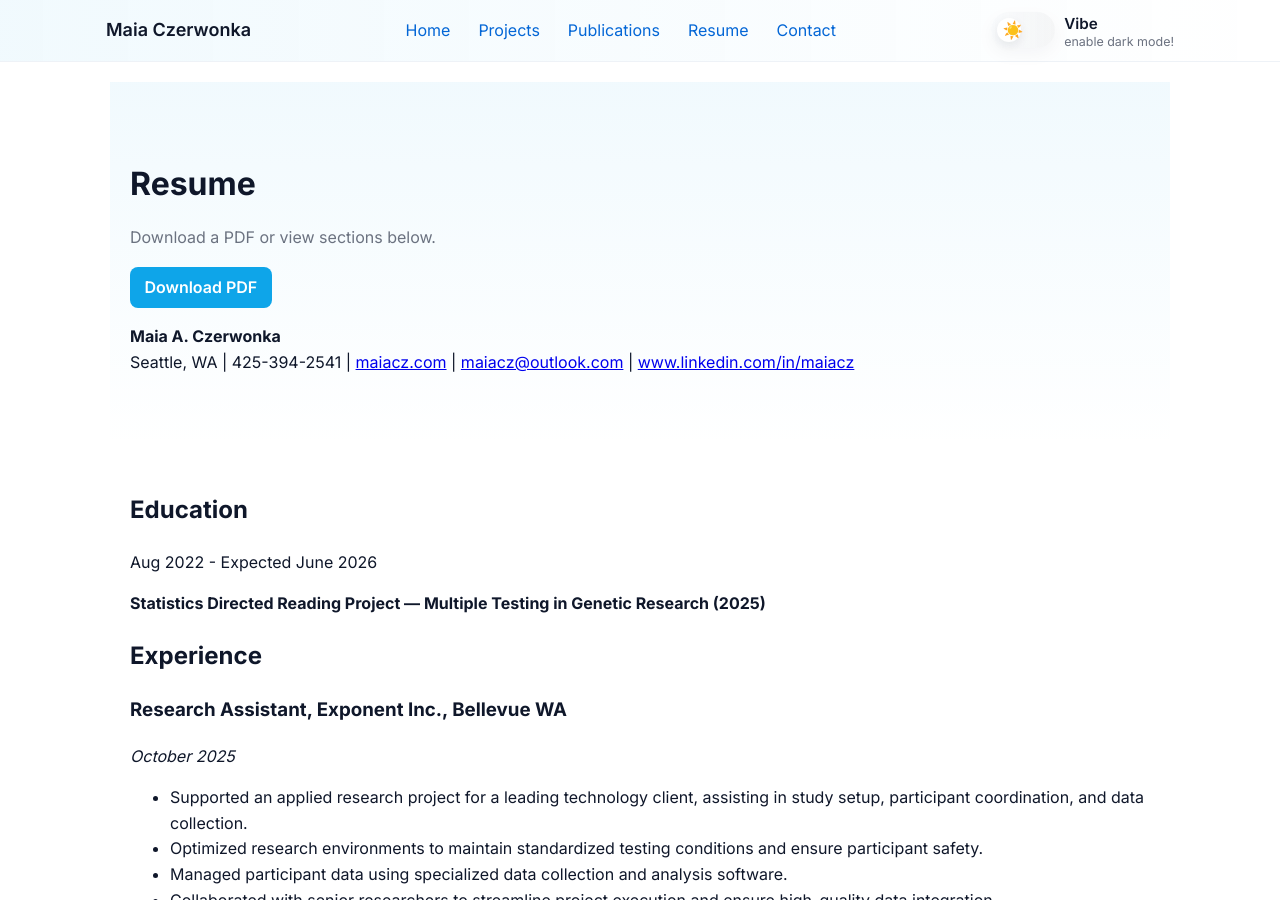
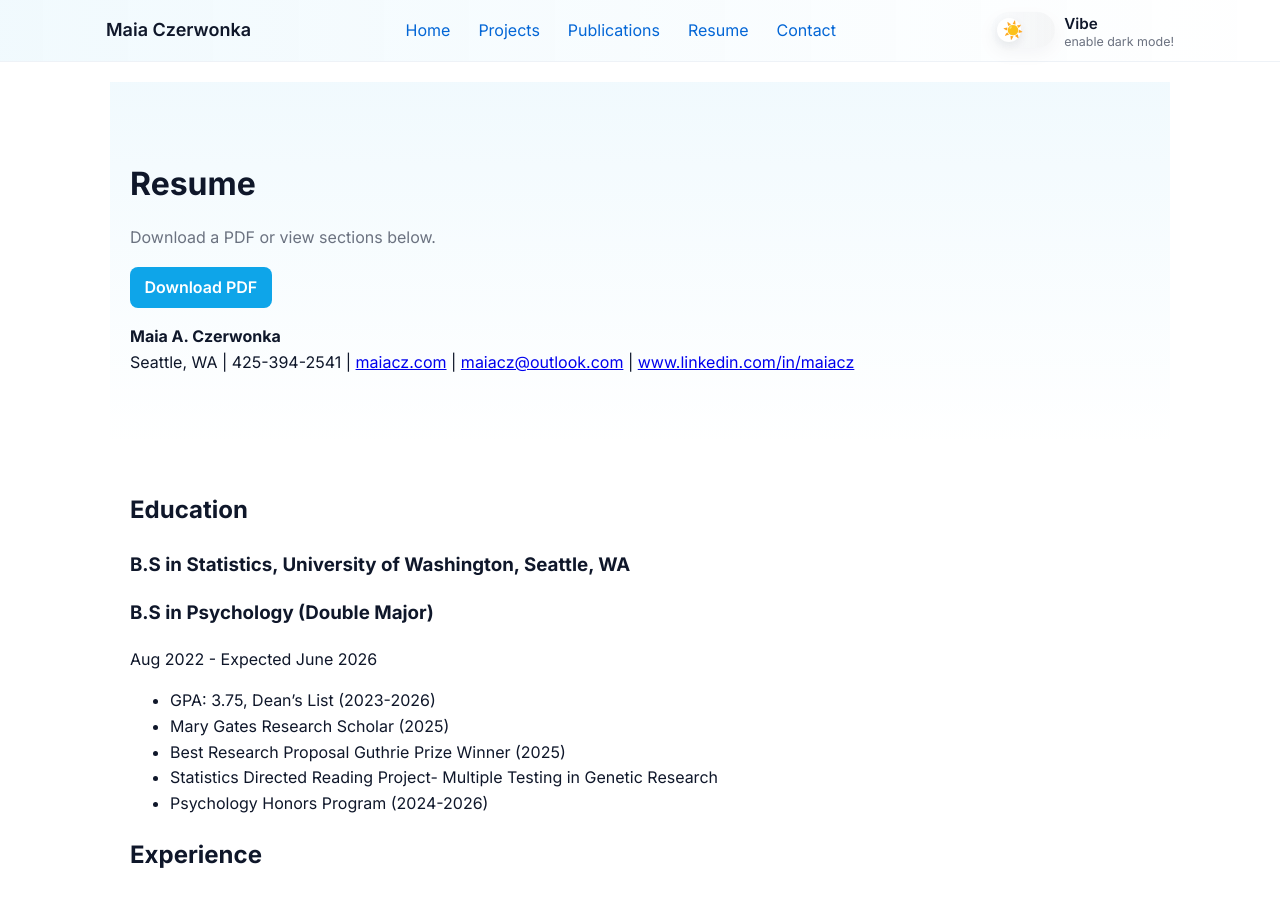
Before and after one commit to maiacz/website, a Jekyll site: the page built from resume.md, in a window 1280 px wide and 900 px high. Built offline with Jekyll 4.4.1, drawn with Linux system fonts in a browser that asks for light colours.

Commit message:
Update education section with additional details

```diff
--- a/resume.md
+++ b/resume.md
@@ -21,8 +21,16 @@ permalink: /resume/
 
   <section id="education">
     <h2>Education</h2>
+    <h3>B.S in Statistics, University of Washington, Seattle, WA</h3>
+    <h3>B.S in Psychology (Double Major)</h3>
     <p>Aug 2022 - Expected June 2026</p>
-    <p><strong>Statistics Directed Reading Project — Multiple Testing in Genetic Research (2025)</strong></p>
+    <ul>
+      <li>GPA: 3.75, Dean’s List (2023-2026)</li>
+      <li>Mary Gates Research Scholar (2025)</li>
+      <li>Best Research Proposal Guthrie Prize Winner (2025)</li>
+      <li>Statistics Directed Reading Project- Multiple Testing in Genetic Research</li>
+      <li> Psychology Honors Program (2024-2026) </li>
+    </ul>
   </section>
 
   <section id="experience">
```
